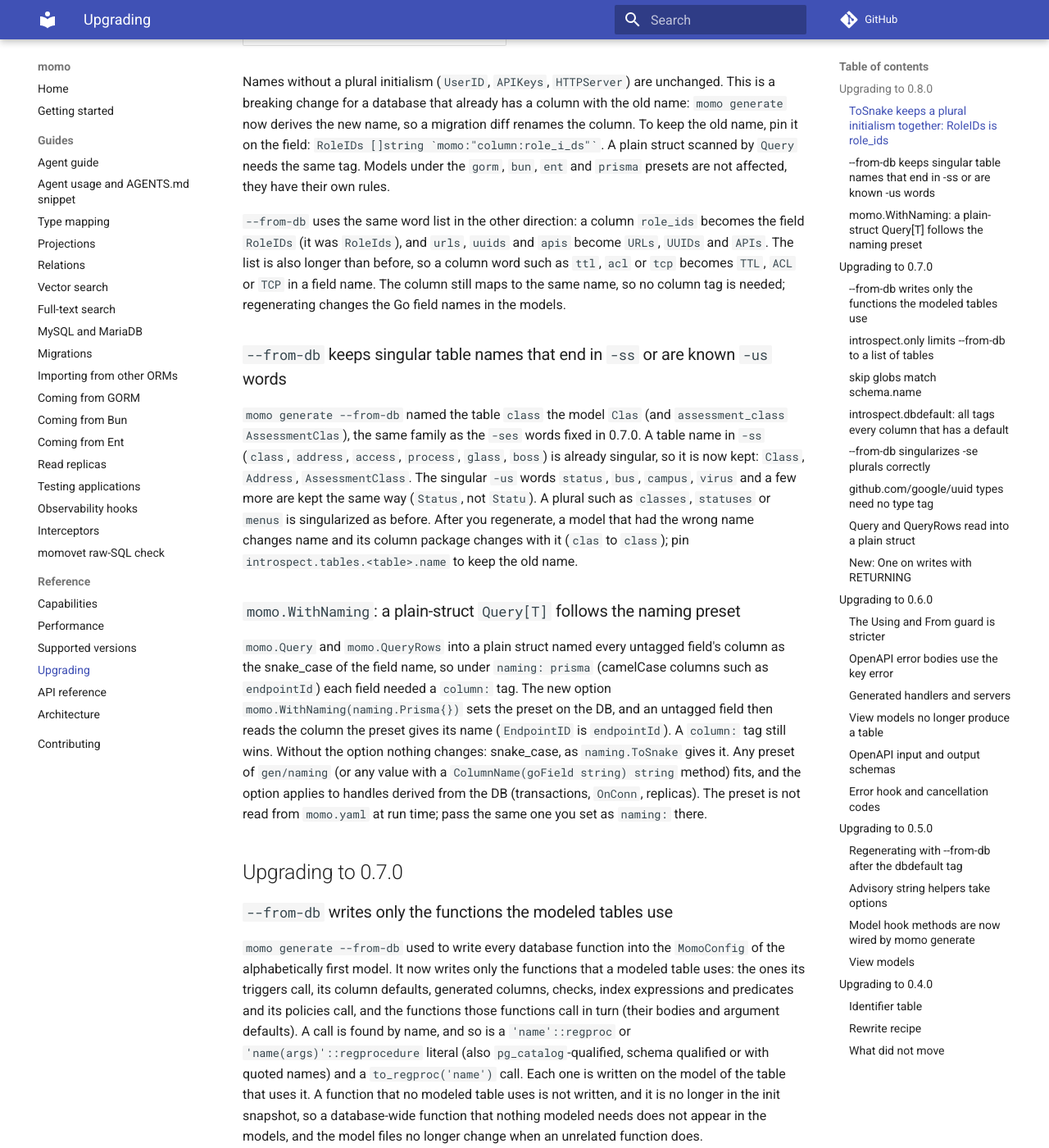
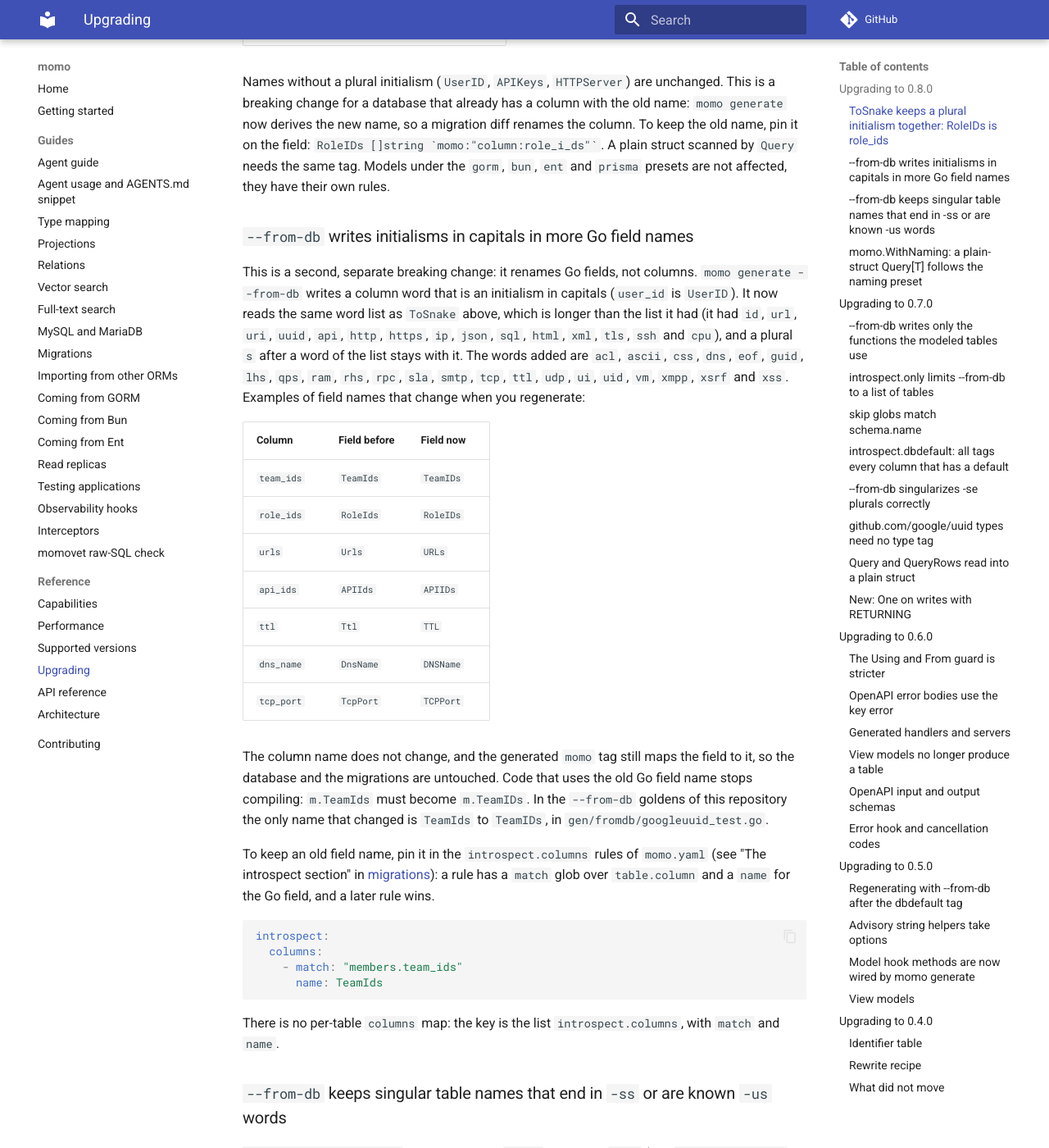
Before and after one commit to azrtydxb/momo, an MkDocs documentation site: the page built from docs/upgrading.md, in a window 1280 px wide and 1400 px high, scrolled down 781 px. Shown: the whole window at 82% size. Built offline with MkDocs 1.6.1 and Material for MkDocs 9.7.7, drawn with Linux system fonts in a browser that asks for light colours; comment, search, counter and statistics services are not loaded; the version menu is left out.

Commit message:
docs(upgrading): state the --from-db field renames apart from the column change

````diff
--- a/docs/upgrading.md
+++ b/docs/upgrading.md
@@ -32,12 +32,48 @@ renames the column. To keep the old name, pin it on the field:
 `Query` needs the same tag. Models under the `gorm`, `bun`, `ent` and `prisma`
 presets are not affected, they have their own rules.
 
-`--from-db` uses the same word list in the other direction: a column `role_ids`
-becomes the field `RoleIDs` (it was `RoleIds`), and `urls`, `uuids` and `apis`
-become `URLs`, `UUIDs` and `APIs`. The list is also longer than before, so a
-column word such as `ttl`, `acl` or `tcp` becomes `TTL`, `ACL` or `TCP` in a
-field name. The column still maps to the same name, so no column tag is
-needed; regenerating changes the Go field names in the models.
+### `--from-db` writes initialisms in capitals in more Go field names
+
+This is a second, separate breaking change: it renames Go fields, not columns.
+`momo generate --from-db` writes a column word that is an initialism in
+capitals (`user_id` is `UserID`). It now reads the same word list as `ToSnake`
+above, which is longer than the list it had (it had `id`, `url`, `uri`, `uuid`,
+`api`, `http`, `https`, `ip`, `json`, `sql`, `html`, `xml`, `tls`, `ssh` and
+`cpu`), and a plural `s` after a word of the list stays with it. The words
+added are `acl`, `ascii`, `css`, `dns`, `eof`, `guid`, `lhs`, `qps`, `ram`,
+`rhs`, `rpc`, `sla`, `smtp`, `tcp`, `ttl`, `udp`, `ui`, `uid`, `vm`, `xmpp`,
+`xsrf` and `xss`. Examples of field names that change when you regenerate:
+
+| Column     | Field before | Field now |
+| ---------- | ------------ | --------- |
+| `team_ids` | `TeamIds`    | `TeamIDs` |
+| `role_ids` | `RoleIds`    | `RoleIDs` |
+| `urls`     | `Urls`       | `URLs`    |
+| `api_ids`  | `APIIds`     | `APIIDs`  |
+| `ttl`      | `Ttl`        | `TTL`     |
+| `dns_name` | `DnsName`    | `DNSName` |
+| `tcp_port` | `TcpPort`    | `TCPPort` |
+
+The column name does not change, and the generated `momo` tag still maps the
+field to it, so the database and the migrations are untouched. Code that uses
+the old Go field name stops compiling: `m.TeamIds` must become `m.TeamIDs`.
+In the `--from-db` goldens of this repository the only name that changed is
+`TeamIds` to `TeamIDs`, in `gen/fromdb/googleuuid_test.go`.
+
+To keep an old field name, pin it in the `introspect.columns` rules of
+`momo.yaml` (see "The introspect section" in [migrations](migrations.md)): a
+rule has a `match` glob over `table.column` and a `name` for the Go field, and
+a later rule wins.
+
+```yaml
+introspect:
+  columns:
+    - match: "members.team_ids"
+      name: TeamIds
+```
+
+There is no per-table `columns` map: the key is the list `introspect.columns`,
+with `match` and `name`.
 
 ### `--from-db` keeps singular table names that end in `-ss` or are known `-us` words
 
````
Also changed, not shown: .procoder/backlog/stories/20261111-naming-tosnake-splits-plural-initialisms.md (+2 -2 lines).
